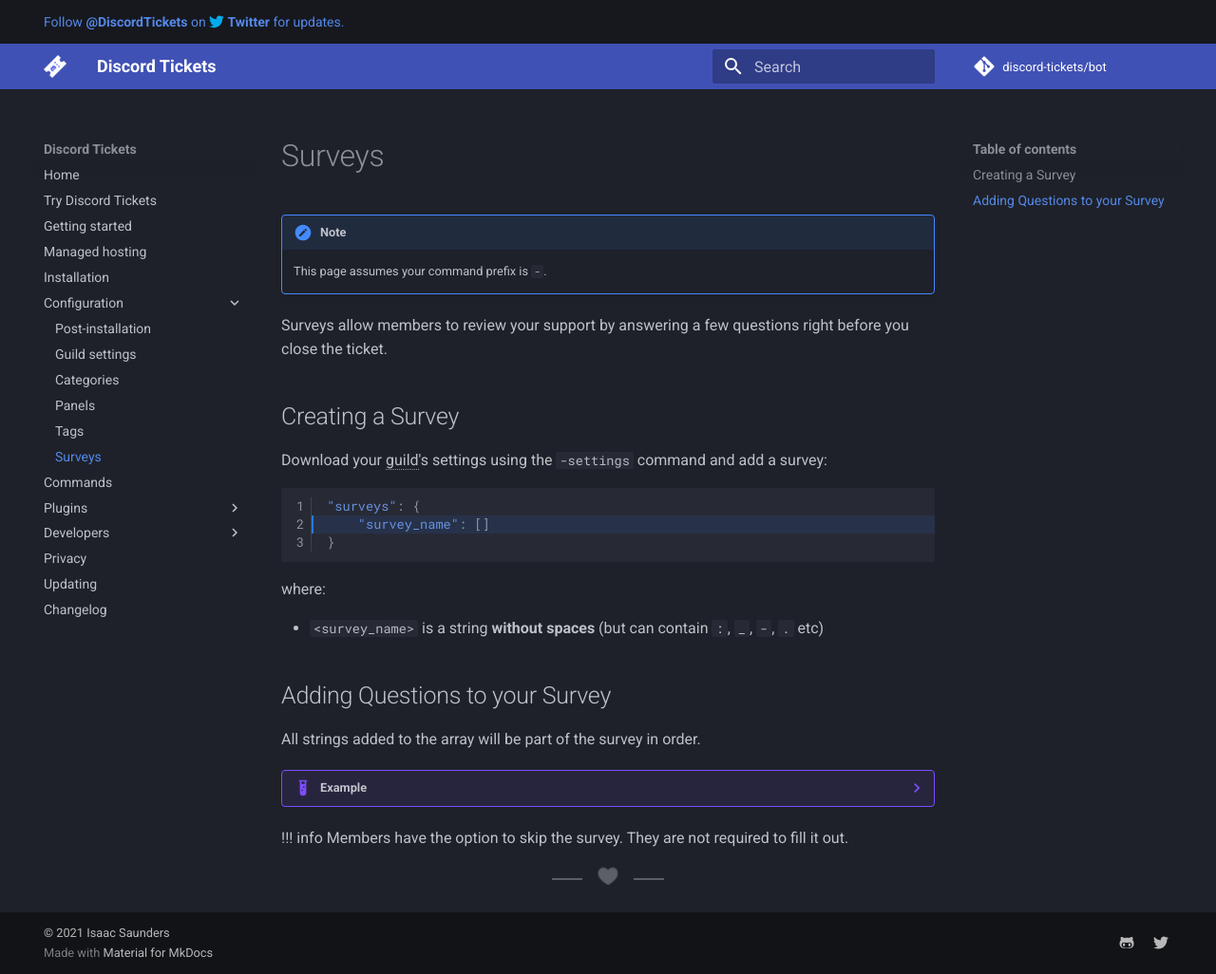
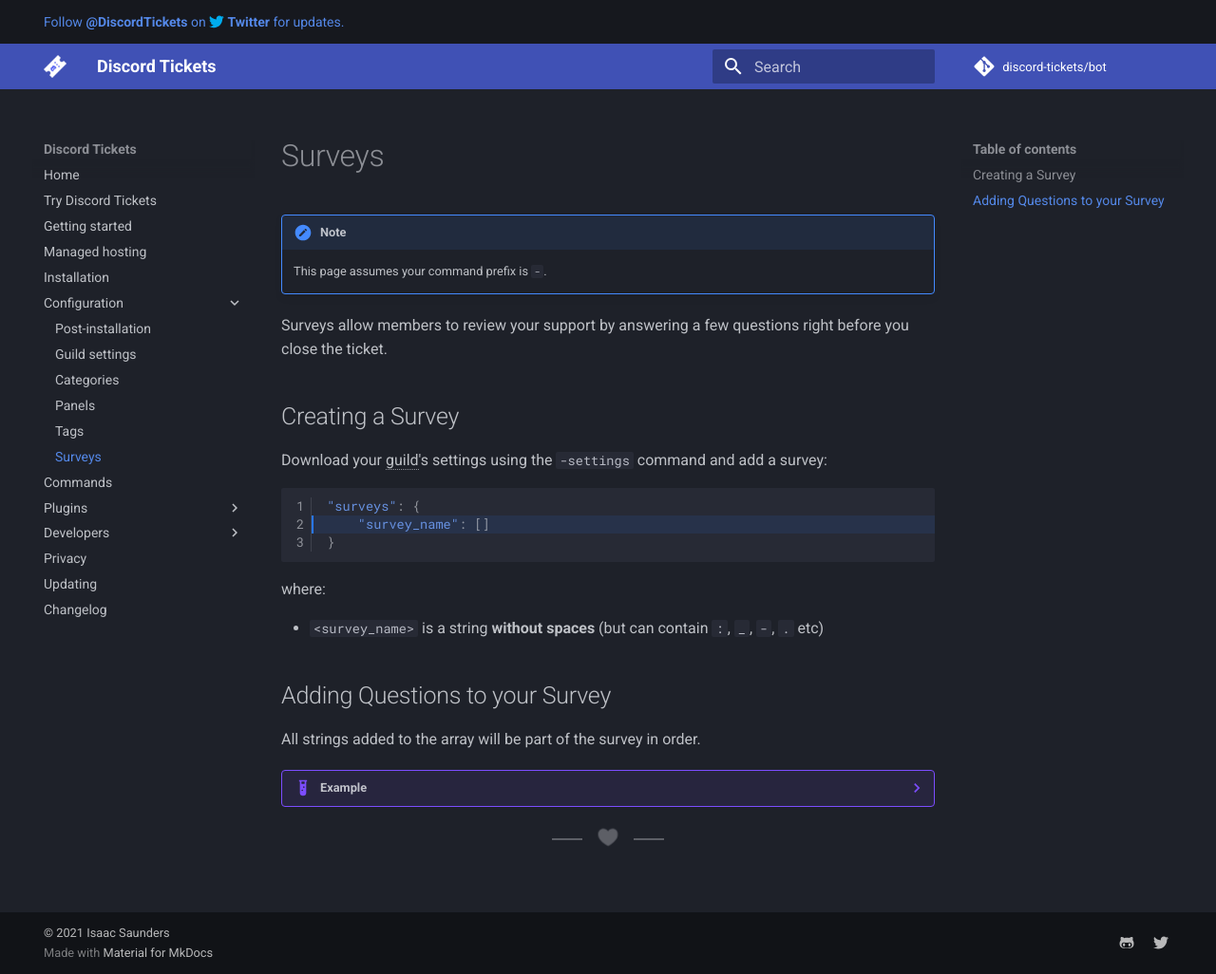
Before and after one commit to discord-tickets/docs, an MkDocs documentation site: the page built from docs/configuration/surveys.md, in a window 1280 px wide and 1026 px high. Shown: the whole window at 95% size. Built offline with MkDocs 1.6.1 and Material for MkDocs 9.7.7, drawn with Linux system fonts in a browser that asks for light colours; comment, search, counter and statistics services are not loaded.

Commit message:
Update surveys.md

````diff
--- a/docs/configuration/surveys.md
+++ b/docs/configuration/surveys.md
@@ -33,8 +33,6 @@
 	}
 	```
 
-!!! info Members have the option to skip the survey. They are not required to fill it out.
-
 <!-- do not delete -->
 --8<-- "includes/terms.md"
 <!-- /do not delete -->
````
